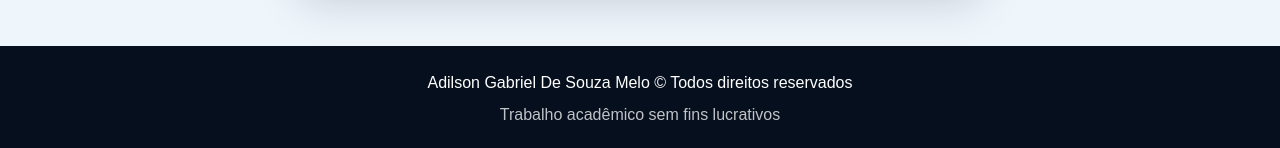
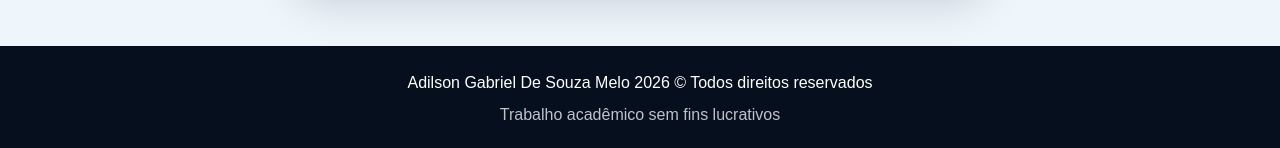
Before and after one commit to gabrielxzxa/AdilsonGabrielSOnho, a plain HTML site: page contato.html in a window 1280 px wide. Shown: the part 944-1092 px from the top of the page. Drawn offline with Linux system fonts and the light colour scheme.

Commit message:
Atualiza texto da pagina de contato

```diff
--- a/contato.html
+++ b/contato.html
@@ -72,7 +72,7 @@
     </main>
 
     <footer class="rodape">
-        <p>Adilson  Gabriel De Souza Melo
+        <p>Adilson  Gabriel De Souza Melo 2026
             &copy; Todos direitos reservados</p>
         <p>Trabalho acadêmico sem fins lucrativos</p>
     </footer>
```
